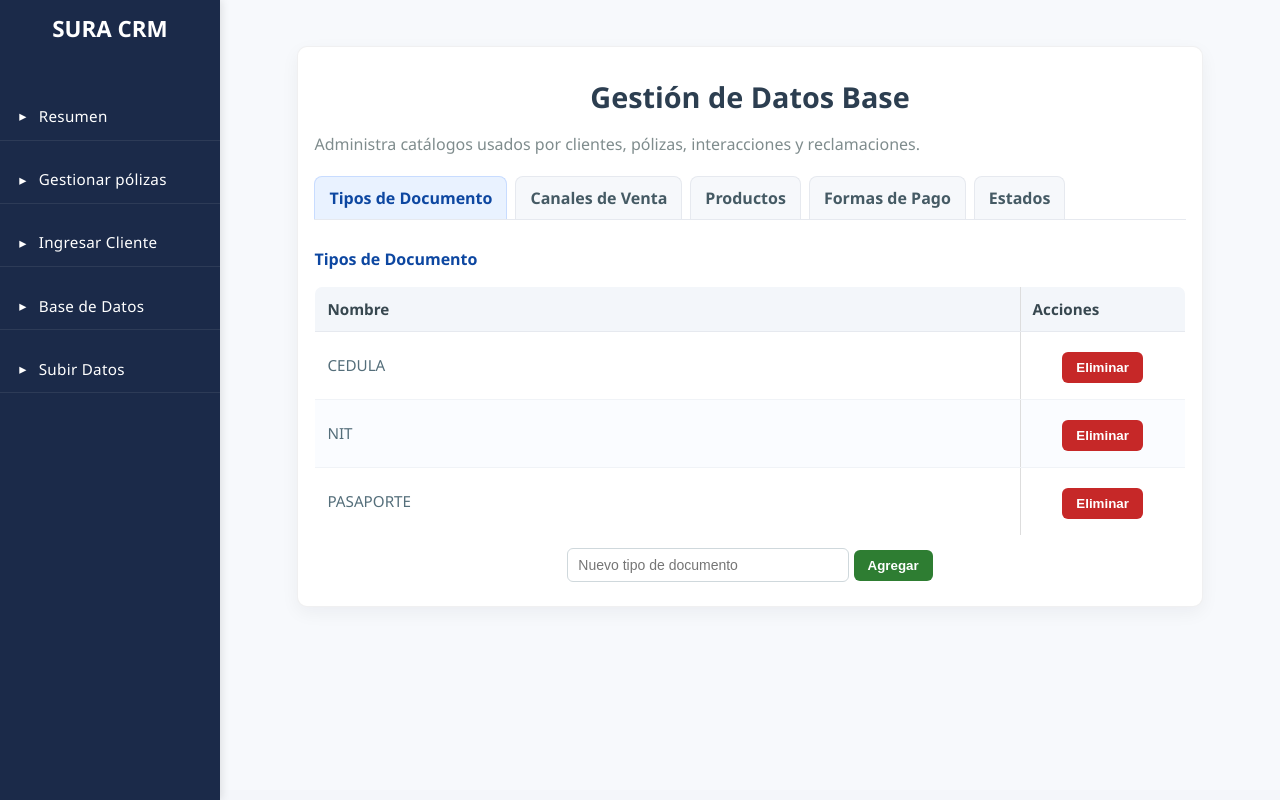
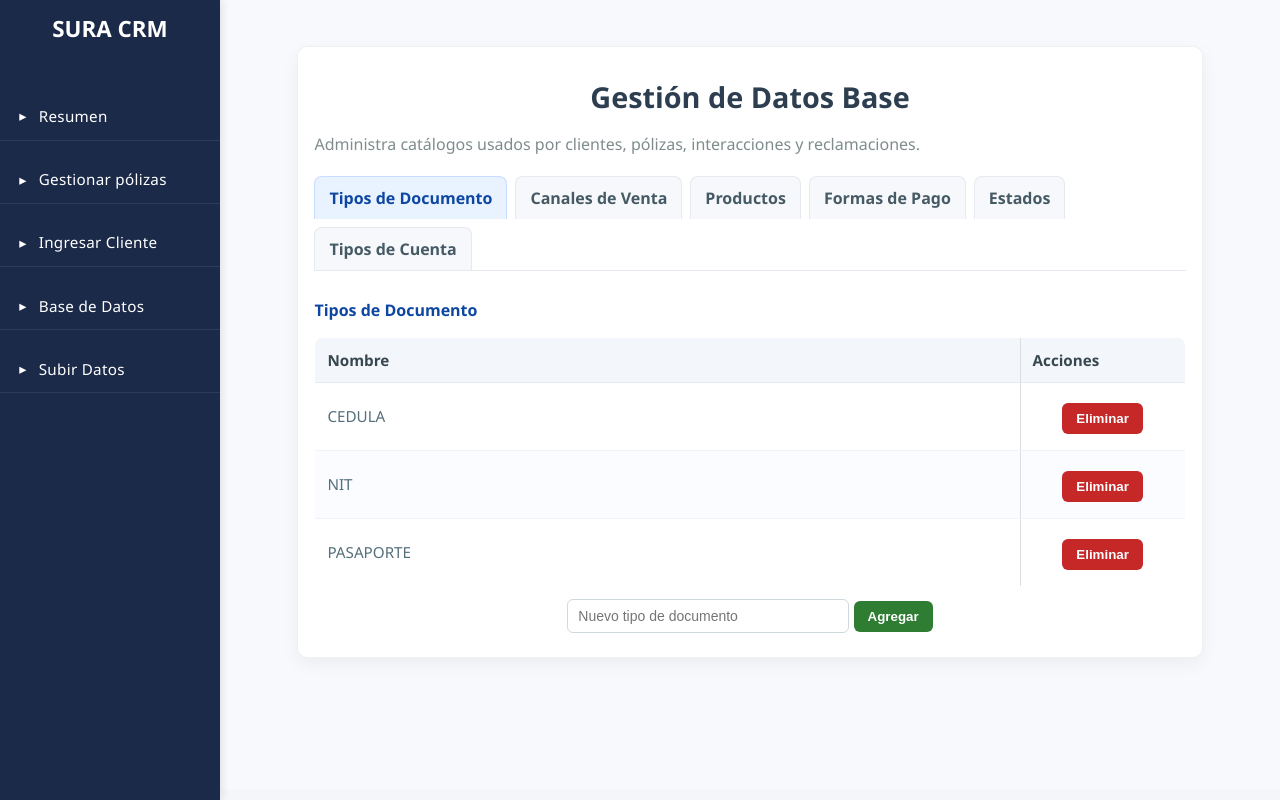
Before and after one commit to Miguearisti14/CRM_SEGURO, a Django app: page /datos/ in a window 1280 px wide. Run offline with Django 5.2, Linux system fonts and the light colour scheme; data comes from the database, SQL or seed files in the repository; both versions use the stored data as it was before the commit.

Commit message:
Version 2.0

```diff
--- a/CRM_Aseguradoras/CRM/admin.py
+++ b/CRM_Aseguradoras/CRM/admin.py
@@ -1,6 +1,6 @@
 from django.contrib import admin
 from .models import (
-    Roles, Tipo_DNI, TipoInteraccion, Estado, Ramos,
+    Roles, Tipo_DNI, TipoInteraccion, Estado,
     Tipo_Poliza, Canal_venta, Formas_pago,
     Ciudades, Productos, Clientes,Polizas, Tipo_cuenta
 )
@@ -9,7 +9,6 @@ admin.site.register(Roles)
 admin.site.register(Tipo_DNI)
 admin.site.register(TipoInteraccion)
 admin.site.register(Estado)
-admin.site.register(Ramos)
 admin.site.register(Tipo_Poliza)
 admin.site.register(Canal_venta)
 admin.site.register(Formas_pago)
--- a/CRM_Aseguradoras/CRM/models.py
+++ b/CRM_Aseguradoras/CRM/models.py
@@ -42,16 +42,6 @@ class Estado(models.Model):
 
     class Meta:
         db_table = "estados"
-
-# ==============================
-# TABLA DE RAMOS
-# ==============================
-class Ramos(models.Model):
-    id = models.AutoField(primary_key=True)
-    descripcion = models.CharField(max_length=50, unique=True)
-
-    class Meta:
-        db_table = "ramos"
 
 
 # ==============================
@@ -100,7 +90,6 @@ class Ciudades(models.Model):
 class Productos(models.Model):
     id = models.AutoField(primary_key=True)
     descripcion = models.CharField(max_length=50, unique=True)
-    id_ramo = models.ForeignKey(Ramos, on_delete=models.CASCADE)
 
     class Meta:
         db_table = "productos"
--- a/CRM_Aseguradoras/CRM/templates/gestionar_datos.html
+++ b/CRM_Aseguradoras/CRM/templates/gestionar_datos.html
@@ -18,6 +18,7 @@
         <li class="gd-tab" data-target="tab-productos">Productos</li>
         <li class="gd-tab" data-target="tab-formas-pago">Formas de Pago</li>
         <li class="gd-tab" data-target="tab-estados">Estados</li>
+        <li class="gd-tab" data-target="tab-tipos-cuenta">Tipos de Cuenta</li>
       </ul>
     </div>
 
@@ -88,7 +89,6 @@
         <thead>
           <tr>
             <th>Descripción</th>
-            <th>Ramo</th>
             <th style="width:140px;">Acciones</th>
           </tr>
         </thead>
@@ -96,7 +96,6 @@
           {% for p in productos %}
           <tr>
             <td>{{ p.descripcion }}</td>
-            <td>{{ p.id_ramo.descripcion|default:"-" }}</td>
             <td>
               <form method="POST" action="{% url 'eliminar_dato' 'producto' p.id %}" class="gd-inline-form">
                 {% csrf_token %}
@@ -113,7 +112,6 @@
         {% csrf_token %}
         <div class="gd-form-row">
           <input type="text" name="descripcion" class="gd-input" placeholder="Descripción del producto" required>
-          <input type="text" name="id_ramo" class="gd-input" placeholder="Ramo">
           <button type="submit" class="gd-btn gd-btn-add">Agregar</button>
         </div>
       </form>
@@ -208,6 +206,37 @@
         </div>
       </form>
     </div>
+
+    <!-- Tipos de Cuenta -->
+    <div class="gd-tab-content" id="tab-tipos-cuenta">
+      <h3 class="gd-subtitle">Tipos de Cuenta Bancaria</h3>
+      <table class="gd-table">
+        <thead><tr><th>Nombre</th><th style="width:140px;">Acciones</th></tr></thead>
+        <tbody>
+          {% for tc in tipos_cuenta %}
+          <tr>
+            <td>{{ tc.descripcion }}</td>
+            <td>
+              <form method="POST" action="{% url 'eliminar_dato' 'tipo_cuenta' tc.id %}" class="gd-inline-form">
+                {% csrf_token %}
+                <button class="gd-btn gd-btn-del" onclick="return confirm('¿Eliminar este tipo de cuenta?')">Eliminar</button>
+              </form>
+            </td>
+          </tr>
+          {% empty %}
+          <tr><td colspan="2" class="gd-empty">No hay registros.</td></tr>
+          {% endfor %}
+        </tbody>
+      </table>
+      <form method="POST" action="{% url 'crear_dato' 'tipo_cuenta' %}" class="gd-form-inline">
+        {% csrf_token %}
+        <div class="gd-form-row">
+          <input type="text" name="nombre" class="gd-input" placeholder="Nuevo tipo de cuenta" required>
+          <button type="submit" class="gd-btn gd-btn-add">Agregar</button>
+        </div>
+      </form>
+    </div>
+
   </div>
 </section>
 
--- a/CRM_Aseguradoras/CRM/views.py
+++ b/CRM_Aseguradoras/CRM/views.py
@@ -12,7 +12,7 @@ from django.core.paginator import Paginator
 from django.http import JsonResponse
 from django.shortcuts import render, redirect, get_object_or_404
 from django.contrib import messages
-from .models import Estado,Ciudades, Ramos, TipoInteraccion, Formas_pago, Tipo_Poliza, Canal_venta, Tipo_DNI, Roles, Clientes, Ciudades, Productos, Canal_venta, Tipo_Poliza, Polizas, Tipo_cuenta
+from .models import Estado,Ciudades, TipoInteraccion, Formas_pago, Tipo_Poliza, Canal_venta, Tipo_DNI, Roles, Clientes, Ciudades, Productos, Canal_venta, Tipo_Poliza, Polizas, Tipo_cuenta
 from django.db.models import Q, Count
 from django.contrib.auth.models import User
 from CRM.models import Tipo_DNI, Canal_venta, Estado
@@ -400,25 +400,16 @@ def crear_dato(request, recurso):
     # Manejo especial para productos
     if recurso == "producto":
         descripcion = request.POST.get("descripcion", "").strip()
-        categoria = request.POST.get("id_ramo", "").strip()
-
-        Ramos.objects.get_or_create(descripcion=categoria)
-
-        ramo_default = Ramos.objects.filter(descripcion__iexact=categoria).first()
 
         if not descripcion:
             messages.error(request, "La descripción es obligatoria.")
             return redirect(request.META.get("HTTP_REFERER", "/"))
 
-        # Validar que no exista
         if Productos.objects.filter(descripcion__iexact=descripcion).exists():
             messages.warning(request, "Ya existe un producto con esa descripción.")
             return redirect(request.META.get("HTTP_REFERER", "/"))
 
-        producto = Productos(
-            descripcion=descripcion,
-            id_ramo=ramo_default
-        )
+        producto = Productos(descripcion=descripcion)
         producto.save()
         messages.success(request, "Producto creado correctamente.")
         return redirect(request.META.get("HTTP_REFERER", "/"))
@@ -438,6 +429,23 @@ def crear_dato(request, recurso):
         ciudad = Ciudades(descripcion=descripcion)
         ciudad.save()
         messages.success(request, "Ciudad creada correctamente.")
+        return redirect(request.META.get("HTTP_REFERER", "/"))
+
+    # Manejo especial para tipos de cuenta
+    if recurso == "tipo_cuenta":
+        descripcion = request.POST.get("nombre", "").strip()
+
+        if not descripcion:
+            messages.error(request, "La descripción del tipo de cuenta es obligatoria.")
+            return redirect(request.META.get("HTTP_REFERER", "/"))
+
+        if Tipo_cuenta.objects.filter(descripcion__iexact=descripcion).exists():
+            messages.warning(request, "Ya existe ese tipo de cuenta.")
+            return redirect(request.META.get("HTTP_REFERER", "/"))
+
+        tipo_cuenta = Tipo_cuenta(descripcion=descripcion)
+        tipo_cuenta.save()
+        messages.success(request, "Tipo de cuenta creado correctamente.")
         return redirect(request.META.get("HTTP_REFERER", "/"))
 
     # Lógica existente para catálogos simples
@@ -475,7 +483,31 @@ def eliminar_dato(request, recurso, pk):
             messages.error(request, "No se puede eliminar: está en uso por otros registros.")
         return redirect(request.META.get("HTTP_REFERER", "/"))
 
-       # Lógica existente
+    # Manejo especial para ciudades
+    if recurso == "ciudad":
+        try:
+            ciudad = Ciudades.objects.get(pk=pk)
+            ciudad.delete()
+            messages.success(request, "Ciudad eliminada correctamente.")
+        except Ciudades.DoesNotExist:
+            messages.error(request, "La ciudad no existe.")
+        except ProtectedError:
+            messages.error(request, "No se puede eliminar: está en uso por otros registros.")
+        return redirect(request.META.get("HTTP_REFERER", "/"))
+
+    # Manejo especial para tipos de cuenta
+    if recurso == "tipo_cuenta":
+        try:
+            tipo_cuenta = Tipo_cuenta.objects.get(pk=pk)
+            tipo_cuenta.delete()
+            messages.success(request, "Tipo de cuenta eliminado correctamente.")
+        except Tipo_cuenta.DoesNotExist:
+            messages.error(request, "El tipo de cuenta no existe.")
+        except ProtectedError:
+            messages.error(request, "No se puede eliminar: está en uso por otros registros.")
+        return redirect(request.META.get("HTTP_REFERER", "/"))
+
+    # Lógica existente para otros catálogos
     mapping = _catalog_mapping()
     if recurso not in mapping:
         messages.error(request, "Recurso no válido.")
@@ -595,8 +627,7 @@ def procesar_datos(df):
                 producto_desc = str(row['Producto']).strip()
                 producto = Productos.objects.filter(descripcion__iexact=producto_desc).first()
                 if not producto:
-                    ramo_def = Ramos.objects.first()
-                    producto = Productos.objects.create(descripcion=producto_desc, id_ramo=ramo_def)
+                    producto = Productos.objects.create(descripcion=producto_desc)
             if not producto:
                 producto = Productos.objects.first()
 
@@ -651,3 +682,19 @@ def procesar_datos(df):
 
     mensaje = f"Importación completada: {clientes_creados} clientes creados, {clientes_actualizados} clientes actualizados, {polizas_creadas} pólizas creadas, {errores} errores."
     return {'exito': True, 'mensaje': mensaje}
+
+
+def vaciar_base_datos(request):
+
+    try:
+        # Eliminar todas las pólizas primero (por integridad referencial)
+        Polizas.objects.all().delete()
+
+        # Eliminar todos los clientes
+        Clientes.objects.all().delete()
+
+        messages.success(request, "Base de datos vaciada correctamente. Se eliminaron todos los clientes y pólizas.")
+    except Exception as e:
+        messages.error(request, f"Error al vaciar la base de datos: {str(e)}")
+
+    return redirect('gestionar_clientes')
--- a/CRM_Aseguradoras/CRM_Aseguradoras/urls.py
+++ b/CRM_Aseguradoras/CRM_Aseguradoras/urls.py
@@ -17,6 +17,7 @@ urlpatterns = [
     path("api/polizas-cliente/<str:dni>/", CRM.views.polizas_por_cliente, name="polizas_por_cliente"),
     path('polizas-cliente/<str:dni>/', CRM.views.polizas_por_cliente, name='polizas_por_cliente'),
     path('upload/', CRM.views.upload_file, name='upload_file'),
+    path('vaciar-bd/', CRM.views.vaciar_base_datos, name='vaciar_base_datos'),
 
     path("datos/", CRM.views.gestionar_datos, name="gestionar_datos"),
     path("datos/crear/<str:recurso>/", CRM.views.crear_dato, name="crear_dato"),
```
Also changed, not shown: CRM_Aseguradoras/CRM/templates/consultar.html (+5 -2 lines), CRM_Aseguradoras/CRM/migrations/0011_remove_productos_id_ramo_delete_ramos.py (added), CRM_Aseguradoras/db.sqlite3.
